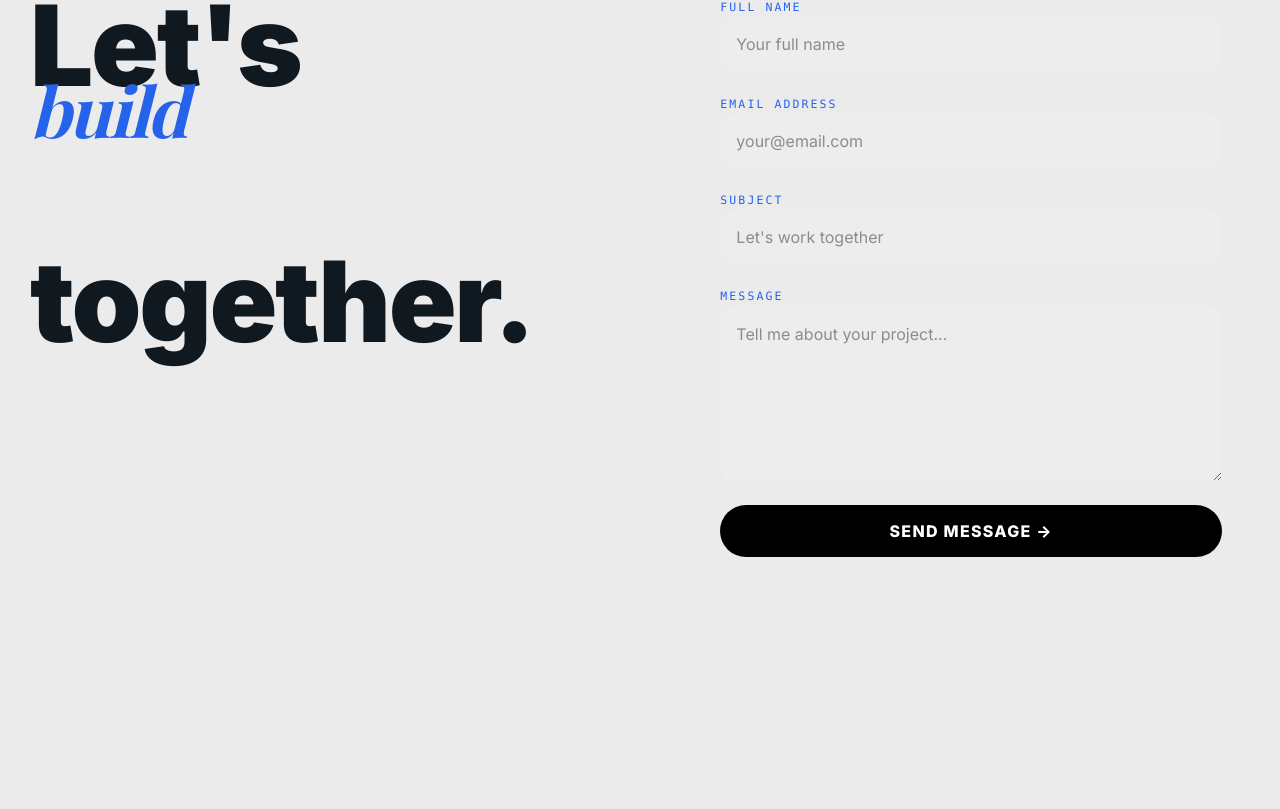
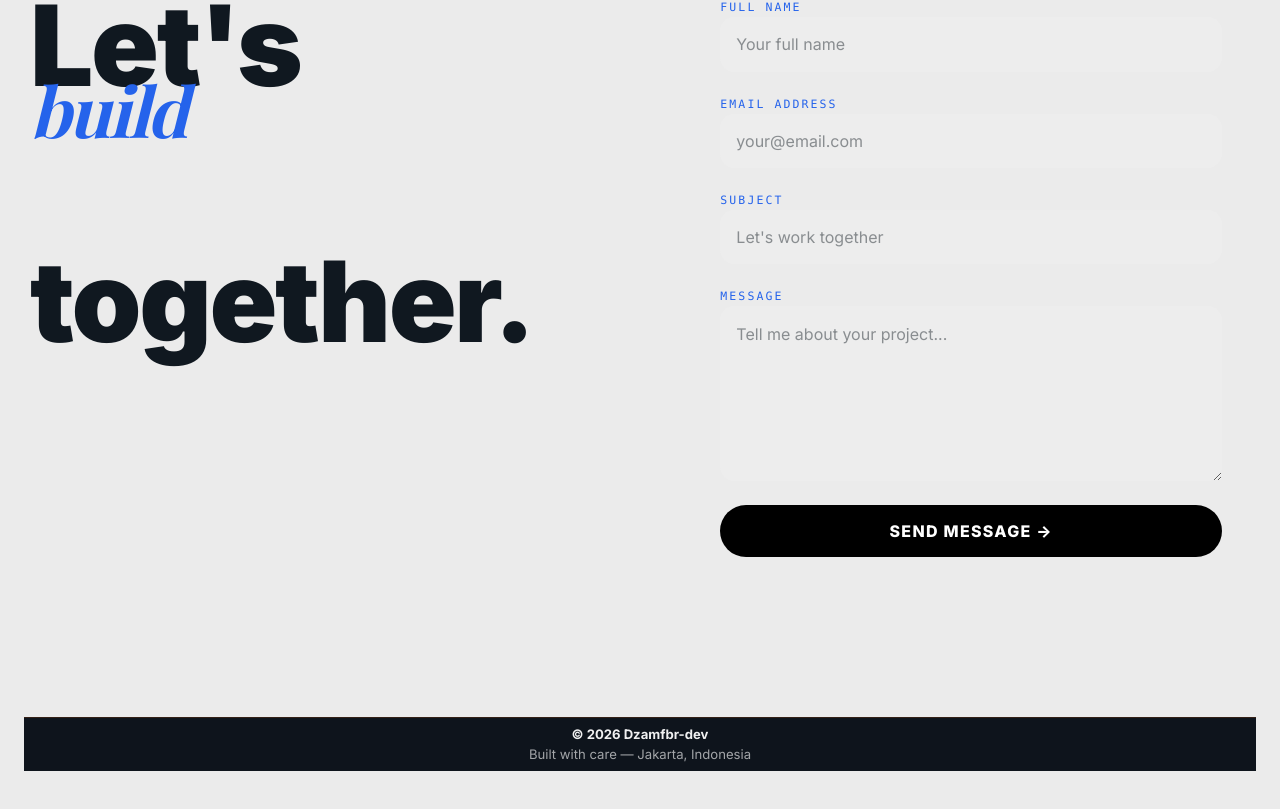
Before and after one commit to dzamfbr/dzamfbr-portfolio, a Next.js app: page / in a window 1280 px wide. Shown: the part 3887-4696 px from the top of the page. Before the commit the page ends 4596 px from the top, so only its background shows below. Built offline with nearby package versions, Linux system fonts and the light colour scheme; a web font is replaced by a local one.

Commit message:
Update OG image metadata and footer

```diff
--- a/app/components/ContactForm.tsx
+++ b/app/components/ContactForm.tsx
@@ -14,14 +14,10 @@ const initialValues: ContactFormData = {
   message: "",
 };
 
-type StatusType = "idle" | "success" | "error";
-
 export default function ContactForm() {
   // Tracks the current input values for the contact form.
   const [values, setValues] = useState<ContactFormData>(initialValues);
   const [errors, setErrors] = useState<Partial<ContactFormErrors>>({});
-  const [status, setStatus] = useState<StatusType>("idle");
-  const [statusMessage, setStatusMessage] = useState("");
   const [isLoading, setIsLoading] = useState(false);
 
   const handleInputChange = (
@@ -31,9 +27,8 @@ export default function ContactForm() {
     setValues((current) => ({ ...current, [field]: event.target.value }));
     setErrors((current) => ({ ...current, [field]: undefined }));
 
-    if (status !== "idle") {
-      setStatus("idle");
-      setStatusMessage("");
+    if (errors.name || errors.email || errors.subject || errors.message) {
+      setErrors((current) => ({ ...current }));
     }
   };
 
@@ -47,14 +42,10 @@ export default function ContactForm() {
     const validationErrors = validateContactForm(values);
     if (Object.keys(validationErrors).length > 0) {
       setErrors(validationErrors);
-      setStatus("error");
-      setStatusMessage("Please fix the highlighted fields and try again.");
       return;
     }
 
     setIsLoading(true);
-    setStatus("idle");
-    setStatusMessage("");
 
     try {
       const response = await fetch("/api/contact", {
@@ -70,19 +61,12 @@ export default function ContactForm() {
         throw new Error(data?.error || "Unable to send your message.");
       }
 
-      // Show a success notification and clear the form fields.
-      setStatus("success");
-      setStatusMessage(
-        "Thank you! Your message has been sent successfully. I'll get back to you as soon as possible.",
-      );
       setValues(initialValues);
       setErrors({});
     } catch (error) {
-      setStatus("error");
-      setStatusMessage(
-        error instanceof Error
-          ? error.message
-          : "Something went wrong. Please try again later.",
+      console.error(
+        "Contact form submission failed:",
+        error instanceof Error ? error.message : error,
       );
     } finally {
       setIsLoading(false);
@@ -187,16 +171,6 @@ export default function ContactForm() {
         ) : null}
       </div>
 
-      {status !== "idle" ? (
-        <div
-          className={`form-status form-status--${status}`}
-          role="status"
-          aria-live="polite"
-        >
-          {statusMessage}
-        </div>
-      ) : null}
-
       <button type="submit" className="form-submit" disabled={isLoading}>
         {isLoading ? "Sending..." : "Send Message →"}
       </button>
--- a/app/globals.css
+++ b/app/globals.css
@@ -1911,23 +1911,60 @@ a {
   font-family: var(--app-font-mono);
 }
 
-.form-status {
-  margin-top: 1rem;
-  padding: 1rem 1.1rem;
-  border-radius: 1rem;
-  font-family: var(--app-font-sans);
-  font-size: 0.95rem;
-  line-height: 1.6;
-}
-
-.form-status--success {
-  background: rgba(38, 169, 228, 0.12);
-  color: #0d2d42;
-}
-
-.form-status--error {
-  background: rgba(222, 90, 90, 0.14);
-  color: #7d2222;
+.contact-form {
+  display: grid;
+  gap: 18px;
+}
+
+.site-footer {
+  width: 100%;
+  padding: 8px 0;
+  margin-top: auto;
+  background: rgba(10, 16, 24, 0.98);
+  border-top: 1px solid rgba(255, 103, 0, 0.16);
+  color: rgba(255, 255, 255, 0.92);
+}
+
+.site-footer-inner {
+  max-width: 1200px;
+  margin: 0 auto;
+  display: flex;
+  align-items: center;
+  justify-content: center;
+  gap: 8px;
+  flex-wrap: wrap;
+}
+
+.footer-brand {
+  display: flex;
+  flex-direction: column;
+  gap: 2px;
+  align-items: center;
+}
+
+.footer-copy,
+.footer-note {
+  margin: 0;
+  font-size: 0.82rem;
+  line-height: 1.35;
+  color: rgba(255, 255, 255, 0.78);
+}
+
+.footer-copy {
+  color: rgba(255, 255, 255, 0.94);
+  font-weight: 700;
+}
+
+.footer-note {
+  color: rgba(255, 255, 255, 0.62);
+}
+
+@media (max-width: 720px) {
+  .site-footer-inner {
+    flex-direction: column;
+    align-items: center;
+    text-align: center;
+  }
 }
 
 .form-submit {
--- a/app/layout.tsx
+++ b/app/layout.tsx
@@ -44,12 +44,21 @@ export const metadata: Metadata = {
     siteName: "Dzamfbr Portfolio",
     locale: "id_ID",
     type: "website",
+    images: [
+      {
+        url: `${siteUrl}/og-image.png`,
+        width: 1200,
+        height: 630,
+        alt: "Dzamfbr portfolio landing page screenshot",
+      },
+    ],
   },
   twitter: {
     card: "summary_large_image",
     title: "Dzamfbr | Dimas Azzam - Portfolio Web Developer Indonesia",
     description:
       "Portfolio resmi Dzamfbr dan Dimas Azzam sebagai Web Developer Indonesia.",
+    images: [`${siteUrl}/og-image.png`],
   },
   icons: {
     icon: "/logo_dzamfbr.png",
@@ -67,6 +76,7 @@ const personSchema = {
   jobTitle: "Web Developer",
   description:
     "Web Developer dan programmer Indonesia yang fokus pada pengembangan website modern, UI/UX, dan teknologi frontend.",
+  image: `${siteUrl}/logo_dzamfbr.png`,
   sameAs: [
     "https://www.instagram.com/dzamfbr/",
     "https://github.com",
--- a/app/page.tsx
+++ b/app/page.tsx
@@ -456,6 +456,15 @@ export default function Home() {
           </div>
         </div>
       </section>
+
+      <footer className="site-footer">
+        <div className="site-footer-inner">
+          <div className="footer-brand">
+            <p className="footer-copy">© 2026 Dzamfbr-dev</p>
+            <p className="footer-note">Built with care — Jakarta, Indonesia</p>
+          </div>
+        </div>
+      </footer>
     </main>
   );
 }
--- a/app/sitemap.ts
+++ b/app/sitemap.ts
@@ -1,7 +1,7 @@
 import type { MetadataRoute } from "next";
 
 export default function sitemap(): MetadataRoute.Sitemap {
-  const baseUrl = "https://dzamfbr.vercel.app";
+  const baseUrl = "https://dzamfbr-portfolio.vercel.app";
 
   return [
     {
```
Also changed, not shown: public/og-image.png (added).
